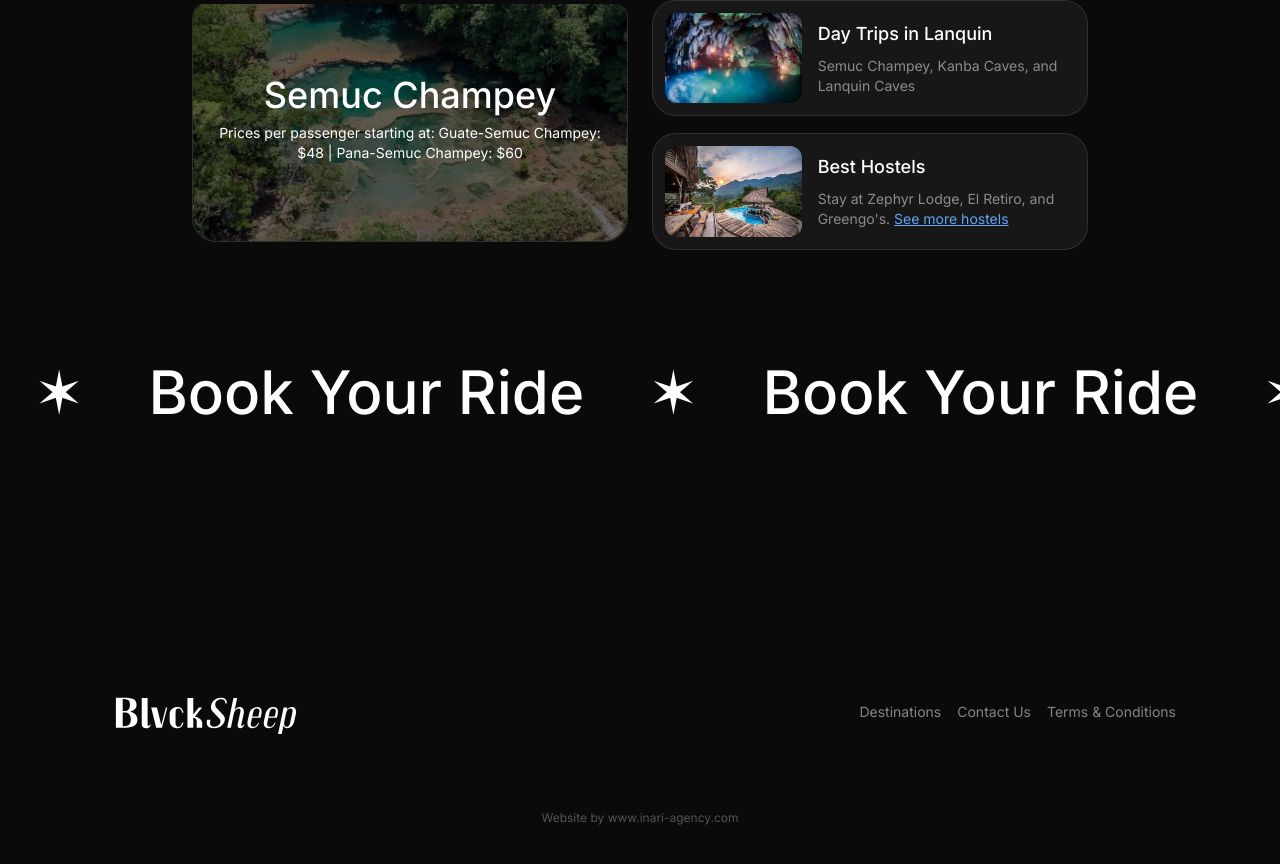
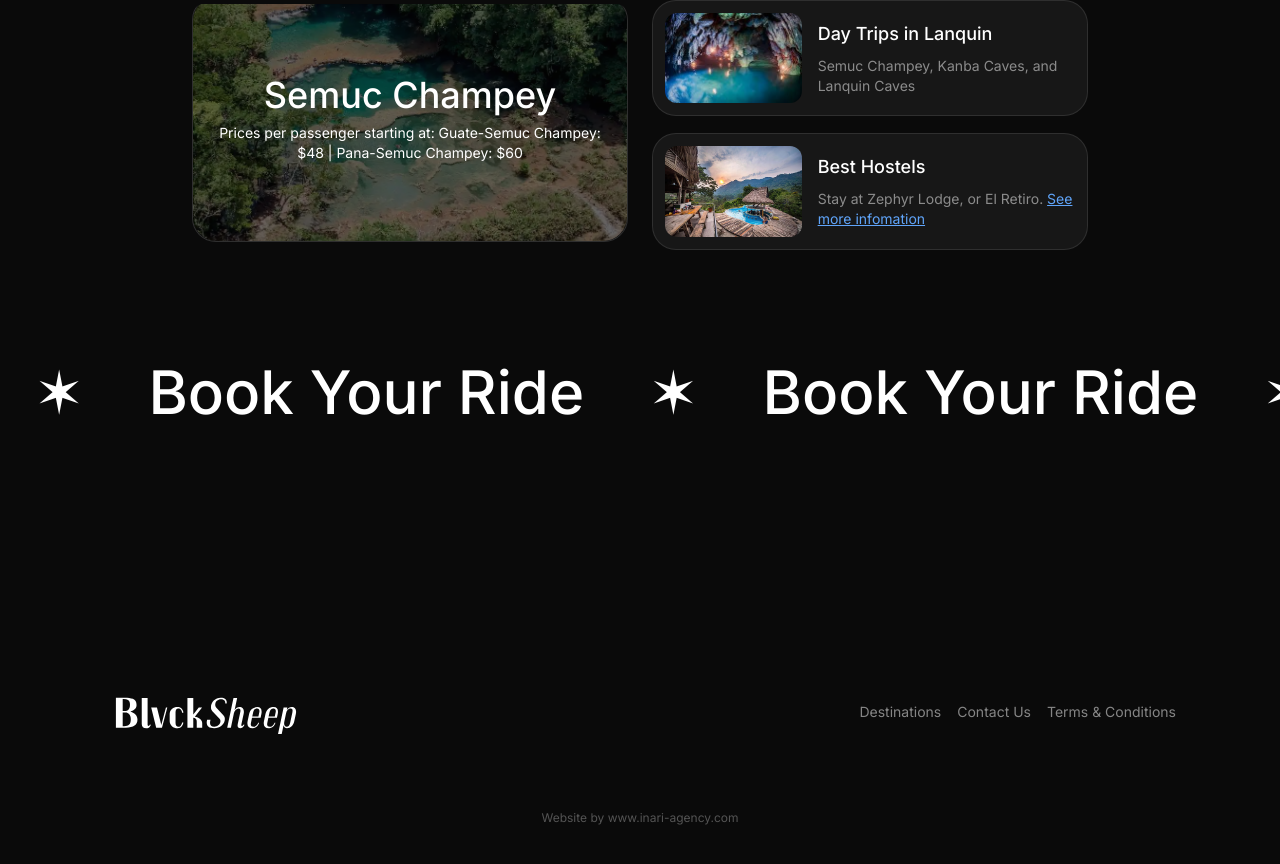
Before and after one commit to byron-rod/blvck-sheep, a Next.js app: page /destinations in a window 1280 px wide. Shown: the part 1494-2358 px from the top of the page. Built offline with nearby package versions, Linux system fonts and the light colour scheme.

Commit message:
fixing errors with last update

```diff
--- a/src/app/destinations/page.tsx
+++ b/src/app/destinations/page.tsx
@@ -47,7 +47,11 @@ export default function Destinations() {
                 description: (
                   <>
                     Discover hostels like Free Cerveza or Amaranto.{" "}
-                    <Link href="/hostels" className="text-blue-400 underline">
+                    <Link
+                      href="/hostels"
+                      className="text-blue-400 underline"
+                      aria-label="See more information about hostels in Lake Atitlan"
+                    >
                       See more hostels
                     </Link>
                   </>
@@ -68,7 +72,11 @@ export default function Destinations() {
                 description: (
                   <>
                     Stay at Adra Hostel or The Yellow House.{" "}
-                    <Link href="/hostels" className="text-blue-400 underline">
+                    <Link
+                      href="/hostels"
+                      className="text-blue-400 underline"
+                      aria-label="See more information about hostels in Antigua"
+                    >
                       See more hostels
                     </Link>
                   </>
@@ -95,7 +103,11 @@ export default function Destinations() {
                 description: (
                   <>
                     Explore Cocori Lodge, or Mellow Hostel.{" "}
-                    <Link href="/hostels" className="text-blue-400 underline">
+                    <Link
+                      href="/hostels"
+                      className="text-blue-400 underline"
+                      aria-label="See more information about hostels in El Paredon"
+                    >
                       See more hostels
                     </Link>
                   </>
@@ -127,9 +139,13 @@ export default function Destinations() {
                 title: "Best Hostels",
                 description: (
                   <>
-                    Stay at Zephyr Lodge, El Retiro, and Greengo's.{" "}
-                    <Link href="/hostels" className="text-blue-400 underline">
-                      See more hostels
+                    Stay at Zephyr Lodge, or El Retiro.{" "}
+                    <Link
+                      href="/hostels"
+                      className="text-blue-400 underline"
+                      aria-label="See more information about hostels in Semuc Champey"
+                    >
+                      See more infomation
                     </Link>
                   </>
                 ),
--- a/src/app/referrals/page.tsx
+++ b/src/app/referrals/page.tsx
@@ -25,8 +25,8 @@ const ReferralProgramPage = () => {
           Do you love sharing great travel experiences? Join the
           <strong> Blvck Sheep Referral Program</strong> and earn rewards by
           referring travelers to our comfortable and private shuttle service.
-          Whether you're a traveler, blogger, or influencer, this is a great way
-          to make extra income while helping people explore Guatemala.
+          Whether you&apos;re a traveler, blogger, or influencer, this is a
+          great way to make extra income while helping people explore Guatemala.
         </p>
 
         <p className="text-start text-xl lg:text-xl text-white/70 mt-4">
```
